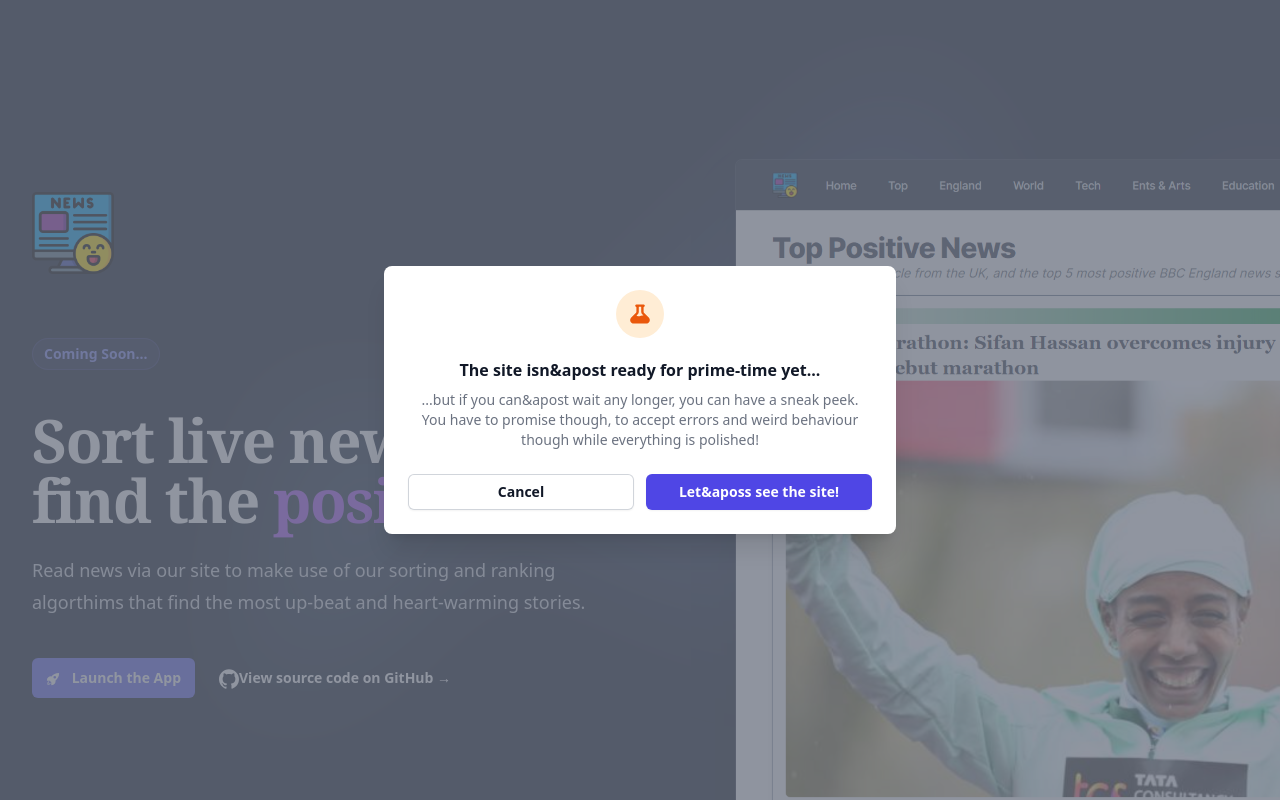
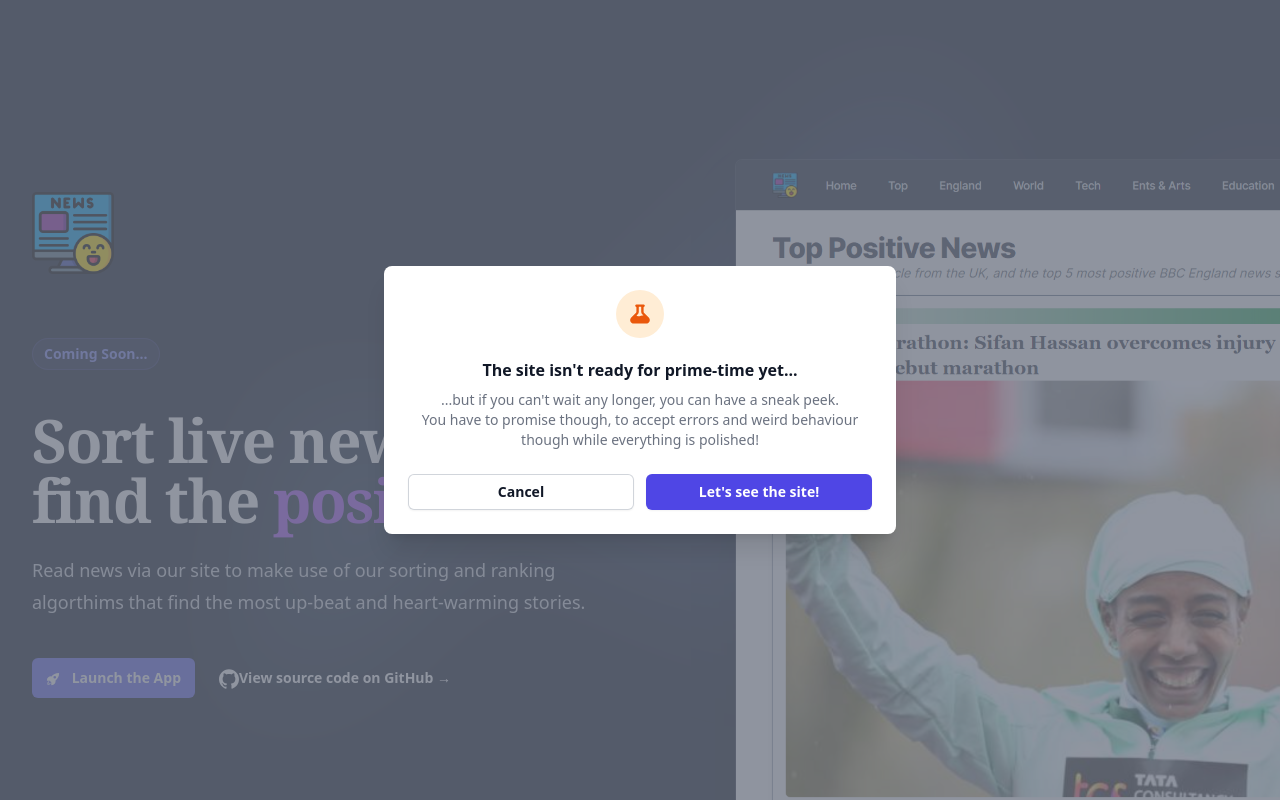
Before and after one commit to tj2904/positive-press, a Next.js app: page / in a window 1280 px wide. Both pictures are taken after a click on the button "Launch the App". Shown: the top 800 px of the page. Built offline with nearby package versions, Linux system fonts and the light colour scheme.

Commit message:
proper escaping '

```diff
--- a/components/modal.tsx
+++ b/components/modal.tsx
@@ -51,11 +51,11 @@ export default function Modal({ show, close }: any) {
                       as="h3"
                       className="text-base font-semibold leading-6 text-gray-900"
                     >
-                      The site isn&apost ready for prime-time yet...
+                      The site isn&apos;t ready for prime-time yet...
                     </Dialog.Title>
                     <div className="mt-2">
                       <p className="text-sm text-gray-500">
-                        ...but if you can&apost wait any longer, you can have a
+                        ...but if you can&apos;t wait any longer, you can have a
                         sneak peek. <br />
                         You have to promise though, to accept errors and weird
                         behaviour though while everything is polished!
@@ -69,7 +69,7 @@ export default function Modal({ show, close }: any) {
                     className="inline-flex w-full justify-center rounded-md bg-indigo-600 px-3 py-2 text-sm font-semibold text-white shadow-sm hover:bg-indigo-500 focus-visible:outline focus-visible:outline-2 focus-visible:outline-offset-2 focus-visible:outline-indigo-600 sm:col-start-2"
                   >
                     <a href="https://staging-positive-press.vercel.app/news/top">
-                      Let&aposs see the site!
+                      Let&apos;s see the site!
                     </a>
                   </button>
                   <button
```
